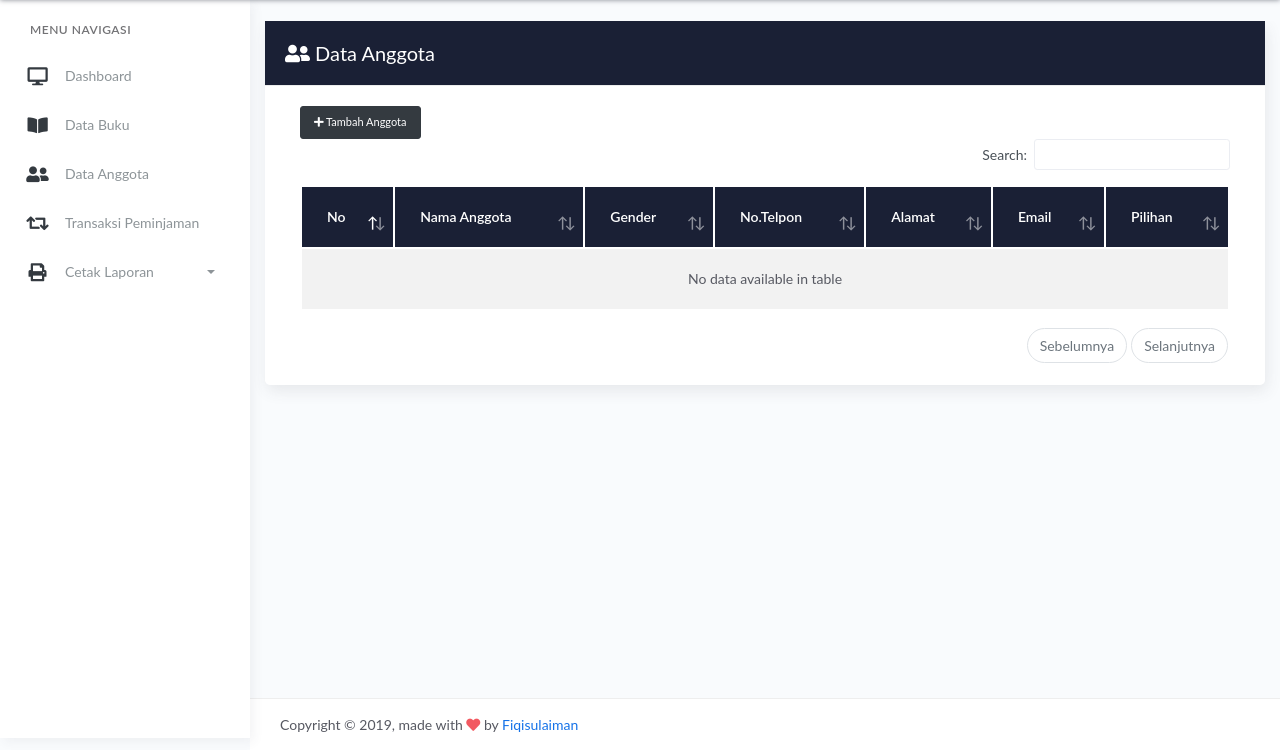
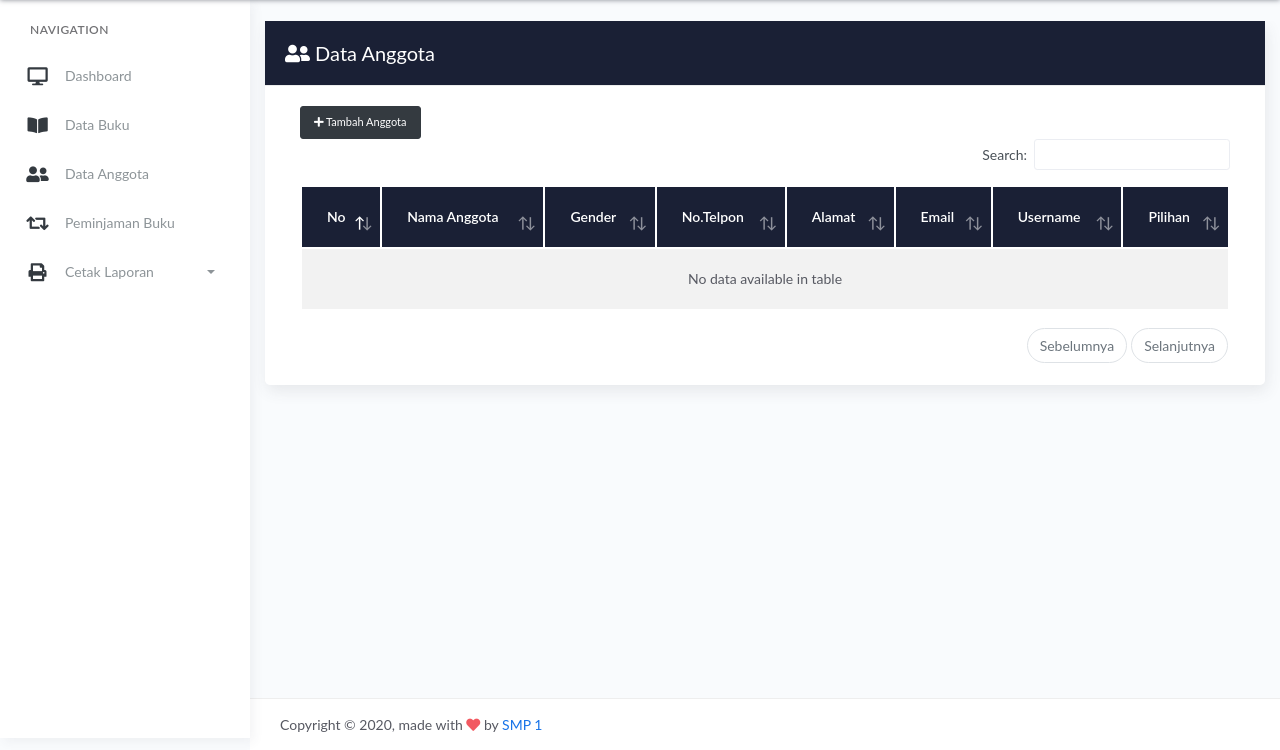
Before and after one commit to trifuad/Proyek2, a CodeIgniter app: page /database/index.php/admin/anggota in a window 1280 px wide. Shown: the part 62-812 px from the top of the page. Run offline with CodeIgniter, Linux system fonts and the light colour scheme; the visitor is signed in with stand-in values (Sample User, id 1); data that the repository does not hold is empty; some libraries are stand-ins or nearby versions.

Commit message:
penambahan username pada detail

```diff
--- a/application/controllers/Admin.php
+++ b/application/controllers/Admin.php
@@ -210,11 +210,13 @@ class Admin extends CI_Controller{
       $no_telp = $this->input->post('no_telp');
       $alamat = $this->input->post('alamat');
       $email = $this->input->post('email');
+      $username=$this->input->post('username');
       $password = $this->input->post('password');
       $this->form_validation->set_rules('nama_anggota','Nama Anggota','required');
       $this->form_validation->set_rules('no_telp','No.Telpon','required');
       $this->form_validation->set_rules('alamat','Alamat','required');
       $this->form_validation->set_rules('email','Email','required');
+      $this->form_validation->set_rules('username','Username','required');
       $this->form_validation->set_rules('password','Password','required');
       if($this->form_validation->run() != false){
           $data = array(
@@ -223,6 +225,7 @@ class Admin extends CI_Controller{
             'no_telp' => $no_telp,
             'alamat' => $alamat,
             'email' => $email,
+            'username'=>$username,
             'password' => $password,
           );
           $this->M_perpus->insert_data($data,'anggota');
@@ -251,12 +254,14 @@ class Admin extends CI_Controller{
         $no_telp = $this->input->post('no_telp');
         $alamat = $this->input->post('alamat');
         $email = $this->input->post('email');
+        $username=$this->input->post('username');
         $password = $this->input->post('password');
 
         $this->form_validation->set_rules('nama_anggota','Nama Anggota','required');
         $this->form_validation->set_rules('no_telp','No.Telpon','required');
         $this->form_validation->set_rules('alamat','Alamat','required');
         $this->form_validation->set_rules('email','Email','required');
+        $this->form_validation->set_rules('username','Username','required');
         $this->form_validation->set_rules('password','Password','required');
 
         if($this->form_validation->run() != false){
@@ -267,6 +272,7 @@ class Admin extends CI_Controller{
               'no_telp' => $no_telp,
               'alamat' => $alamat,
               'email' => $email,
+              'username'=>$username,
               'password' => $password,
             );
 
--- a/application/views/admin/anggota.php
+++ b/application/views/admin/anggota.php
@@ -20,7 +20,9 @@
                     <th>No.Telpon</th>
                     <th>Alamat</th>
                     <th>Email</th>
+                    <th>Username</th>
                     <th>Pilihan</th>
+
                   </tr>
                 </thead>
                 <tbody>
@@ -35,6 +37,7 @@
                     <td><?php echo $a->no_telp ?></td>
                     <td><?php echo $a->alamat ?></td>
                     <td><?php echo $a->email ?></td>
+                    <td><?php echo $a->username ?></td>
                     <td nowrap="nowrap">
                       <a class="btn btn-success btn-xs" href="#modalEditAnggota<?php echo base_url().'admin/anggota/'.$a->id_anggota; ?>" data-toggle="modal"><i class="fas fa-edit"></i> Edit</a>
                       <a onclick="hapus()" class="btn btn-danger btn-xs" href="<?php echo base_url().'admin/hapus_anggota/'.$a->id_anggota; ?>"><i class="fas fa-trash-alt"></i> Hapus</a>
@@ -87,6 +90,11 @@
           <div class="form-group">
             <label><i class="fas fa-envelope text-dark"></i> Email</label>
             <input type="text" name="email" class="form-control" id="email">
+          </div>
+
+          <div class="form-group">
+            <label><i class="fas fa-user text-dark"></i> Username</label>
+            <input type="text" name="username" class="form-control" id="username">
           </div>
 
           <div class="form-group">
@@ -152,6 +160,13 @@
             <?php echo form_error('email'); ?>
           </div>
 
+
+          <div class="form-group">
+            <label><i class="fas fa-envelope text-dark"></i> Username</label>
+            <input type="text" name="username" class="form-control" value="<?php echo $a->username; ?>">
+            <?php echo form_error('username'); ?>
+          </div>
+
           <div class="form-group">
             <label><i class="fas fa-key text-dark"></i> Password</label>
             <input type="password" name="password" class="form-control" value="<?php echo $a->password; ?>">
@@ -176,7 +191,7 @@
     <footer class="footer">
       <div class="container-fluid">
         <div class="copyright ml-left">
-          Copyright © 2019, made with <i class="fa fa-heart heart text-danger"></i> by <a href="#">Fiqisulaiman</a>
+          Copyright © 2020, made with <i class="fa fa-heart heart text-danger"></i> by <a href="#">SMP 1</a>
         </div>
       </div>
     </footer>
--- a/application/views/admin/buku.php
+++ b/application/views/admin/buku.php
@@ -244,7 +244,7 @@ Modal Edit Buku -->
     <footer class="footer">
       <div class="container-fluid">
         <div class="copyright ml-left">
-          Copyright © 2019, made with <i class="fa fa-heart heart text-danger"></i> by <a href="#">Fiqisulaiman</a>
+          Copyright © 2020, made with <i class="fa fa-heart heart text-danger"></i> by <a href="#">SMP 1</a>
         </div>
       </div>
     </footer>
--- a/application/views/admin/header.php
+++ b/application/views/admin/header.php
@@ -67,7 +67,7 @@
             <span class="sidebar-mini-icon">
               <i class="fa fa-ellipsis-h"></i>
             </span>
-            <h4 class="text-section">Menu Navigasi</h4>
+            <h4 class="text-section">Navigation</h4>
           </li>
 
           <li class="nav-item">
@@ -94,7 +94,7 @@
           <li class="nav-item">
             <a href="<?php echo base_url().'admin/peminjaman'; ?>">
               <i class="fas fa-retweet text-dark"></i>
-              <p>Transaksi Peminjaman</p>
+              <p>Peminjaman Buku</p>
             </a>
           </li>
 
--- a/application/views/admin/laporan_anggota.php
+++ b/application/views/admin/laporan_anggota.php
@@ -49,7 +49,7 @@
     <footer class="footer">
       <div class="container-fluid">
         <div class="copyright ml-left">
-          Copyright © 2019, made with <i class="fa fa-heart heart text-danger"></i> by <a href="#">Fiqisulaiman</a>
+          Copyright © 2020, made with <i class="fa fa-heart heart text-danger"></i> by <a href="#">SSMP 1 Turen</a>
         </div>
       </div>
     </footer>
--- a/application/views/admin/laporan_buku.php
+++ b/application/views/admin/laporan_buku.php
@@ -61,7 +61,7 @@
     <footer class="footer">
       <div class="container-fluid">
         <div class="copyright ml-left">
-          Copyright © 2019, made with <i class="fa fa-heart heart text-danger"></i> by <a href="#">Fiqisulaiman</a>
+          Copyright © 2020, made with <i class="fa fa-heart heart text-danger"></i> by <a href="#">SMP 1 Turen</a>
         </div>
       </div>
     </footer>
--- a/application/views/admin/laporan_filter_transaksi.php
+++ b/application/views/admin/laporan_filter_transaksi.php
@@ -92,7 +92,7 @@
     <footer class="footer">
       <div class="container-fluid">
         <div class="copyright ml-left">
-          Copyright © 2019, made with <i class="fa fa-heart heart text-danger"></i> by <a href="#">Fiqisulaiman</a>
+          Copyright © 2020, made with <i class="fa fa-heart heart text-danger"></i> by <a href="#">SMP 1 Turen</a>
         </div>
       </div>
     </footer>
--- a/application/views/admin/laporan_peminjaman.php
+++ b/application/views/admin/laporan_peminjaman.php
@@ -34,7 +34,7 @@
     <footer class="footer">
       <div class="container-fluid">
         <div class="copyright ml-left">
-          Copyright © 2019, made with <i class="fa fa-heart heart text-danger"></i> by <a href="#">Fiqisulaiman</a>
+          Copyright © 2020, made with <i class="fa fa-heart heart text-danger"></i> by <a href="#">SMP 1 Turen</a>
         </div>
       </div>
     </footer>
--- a/application/views/admin/peminjaman.php
+++ b/application/views/admin/peminjaman.php
@@ -80,7 +80,7 @@
     <footer class="footer">
       <div class="container-fluid">
         <div class="copyright ml-left">
-          Copyright © 2019, made with <i class="fa fa-heart heart text-danger"></i> by <a href="#">Fiqisulaiman</a>
+          Copyright © 2020, made with <i class="fa fa-heart heart text-danger"></i> by <a href="#">SMP 1 Turen</a>
         </div>
       </div>
     </footer>
```
